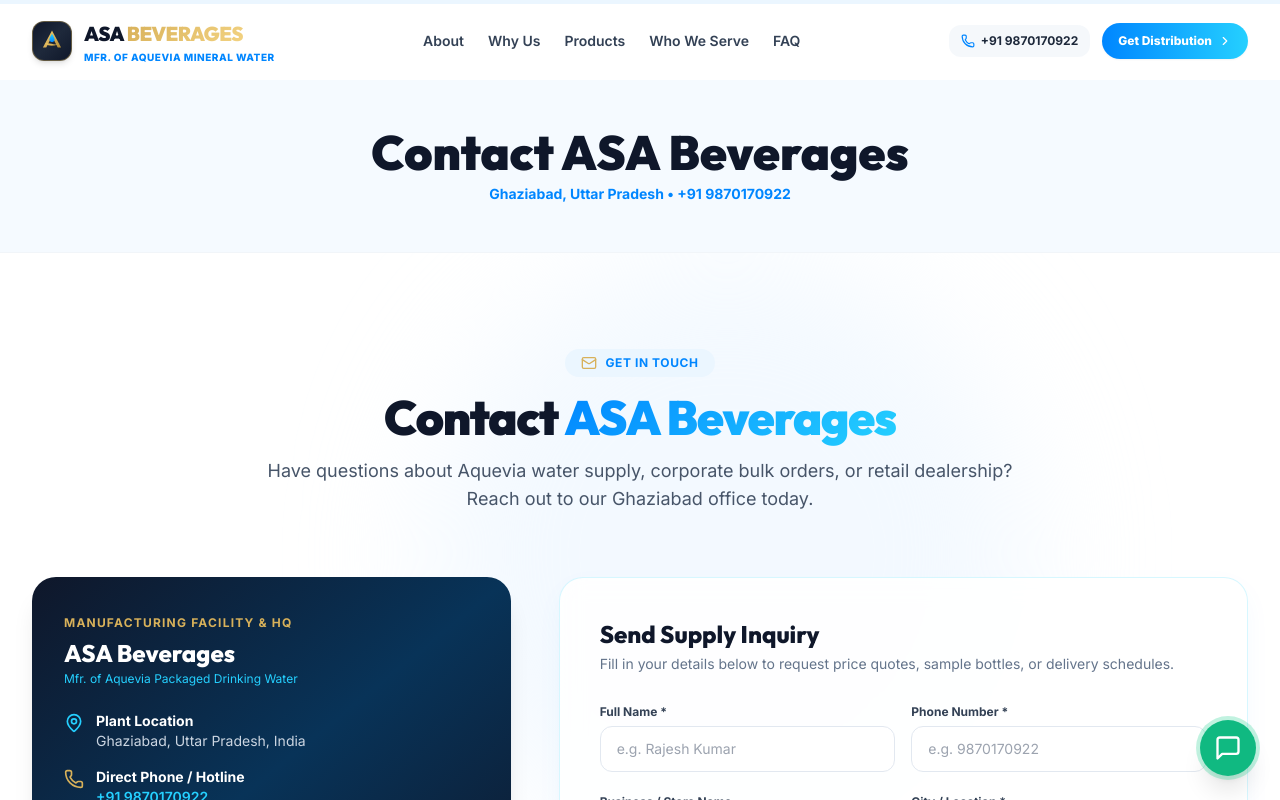
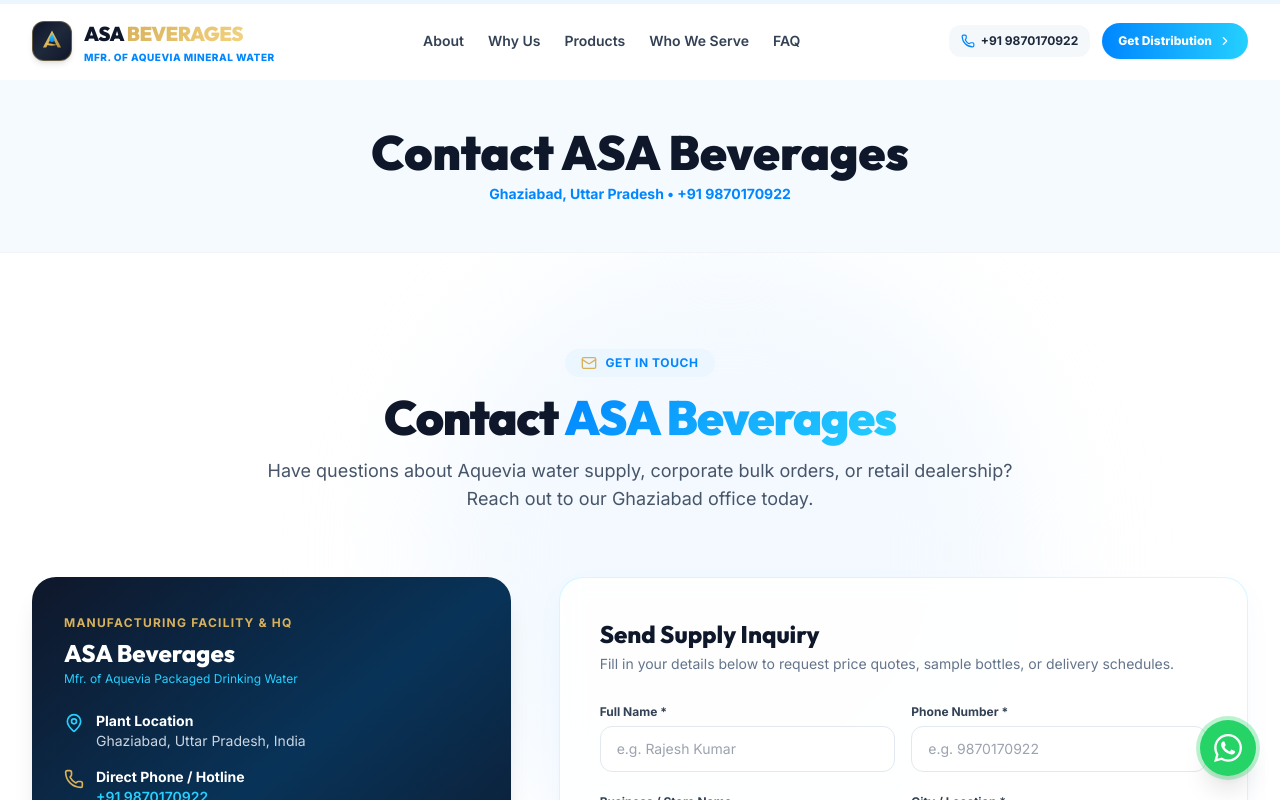
Before and after one commit to Aashish3071/ayuevia, a Next.js app: page /contact in a window 1280 px wide. Shown: the top 800 px of the page. Built offline with nearby package versions, Linux system fonts and the light colour scheme.

Commit message:
Add Google Sheets Webhook handler to API routes and update WhatsApp logo with +91-9870170922 redirect

```diff
--- a/src/app/api/contact/route.ts
+++ b/src/app/api/contact/route.ts
@@ -12,19 +12,32 @@
       );
     }
 
-    // Process submission (simulated database record)
     const submission = {
+      type: "Contact Inquiry",
       id: "REQ-" + Math.floor(100000 + Math.random() * 900000),
       name,
       phone,
       businessName: businessName || "Individual Customer",
       city,
       requirement: requirement || "General Inquiry",
-      timestamp: new Date().toISOString(),
-      status: "Received",
+      timestamp: new Date().toLocaleString("en-IN", { timeZone: "Asia/Kolkata" }),
     };
 
     console.log("New Contact Inquiry Received:", submission);
+
+    // Forward to Google Sheets Webhook if URL is configured
+    const webhookUrl = process.env.GOOGLE_SHEETS_WEBHOOK_URL;
+    if (webhookUrl) {
+      try {
+        await fetch(webhookUrl, {
+          method: "POST",
+          headers: { "Content-Type": "application/json" },
+          body: JSON.stringify(submission),
+        });
+      } catch (err) {
+        console.error("Failed to post to Google Sheets Webhook:", err);
+      }
+    }
 
     return NextResponse.json({
       success: true,
--- a/src/app/api/distributor-inquiry/route.ts
+++ b/src/app/api/distributor-inquiry/route.ts
@@ -13,6 +13,7 @@
     }
 
     const application = {
+      type: "Distributor Application",
       id: "DIST-" + Math.floor(100000 + Math.random() * 900000),
       name,
       phone,
@@ -22,11 +23,24 @@
       state: state || "Uttar Pradesh",
       expectedVolume: expectedVolume || "500-1000 Cases/Month",
       notes: notes || "",
-      timestamp: new Date().toISOString(),
-      status: "Under Territory Review",
+      timestamp: new Date().toLocaleString("en-IN", { timeZone: "Asia/Kolkata" }),
     };
 
     console.log("New Distributor Application Received:", application);
+
+    // Forward to Google Sheets Webhook if URL is configured
+    const webhookUrl = process.env.GOOGLE_SHEETS_WEBHOOK_URL;
+    if (webhookUrl) {
+      try {
+        await fetch(webhookUrl, {
+          method: "POST",
+          headers: { "Content-Type": "application/json" },
+          body: JSON.stringify(application),
+        });
+      } catch (err) {
+        console.error("Failed to post distributor application to Google Sheets Webhook:", err);
+      }
+    }
 
     return NextResponse.json({
       success: true,
--- a/src/components/FloatingWidgets.tsx
+++ b/src/components/FloatingWidgets.tsx
@@ -1,7 +1,21 @@
 "use client";
 
 import React, { useState, useEffect } from "react";
-import { Phone, MessageSquare, ArrowUp, Droplet } from "lucide-react";
+import { Phone, ArrowUp } from "lucide-react";
+
+// Official WhatsApp SVG Logo Icon
+function WhatsAppIcon({ className = "w-6 h-6" }: { className?: string }) {
+  return (
+    <svg
+      className={className}
+      fill="currentColor"
+      viewBox="0 0 24 24"
+      xmlns="http://www.w3.org/2000/svg"
+    >
+      <path d="M17.472 14.382c-.297-.149-1.758-.867-2.03-.967-.273-.099-.471-.148-.67.15-.197.297-.767.966-.94 1.164-.173.199-.347.223-.644.075-.297-.15-1.255-.463-2.39-1.475-.883-.788-1.48-1.761-1.653-2.059-.173-.297-.018-.458.13-.606.134-.133.298-.347.446-.521.151-.172.2-.296.3-.495.099-.198.05-.372-.025-.521-.075-.148-.669-1.611-.916-2.206-.242-.579-.487-.501-.669-.51l-.57-.01c-.198 0-.52.074-.792.372s-1.04 1.016-1.04 2.479 1.065 2.876 1.213 3.074c.149.198 2.095 3.2 5.076 4.487.709.306 1.263.489 1.694.626.712.226 1.36.194 1.872.118.571-.085 1.758-.719 2.006-1.413.248-.695.248-1.29.173-1.414-.074-.124-.272-.198-.57-.347m-5.421 7.403h-.004a9.87 9.87 0 01-5.031-1.378l-.361-.214-3.741.982.998-3.648-.235-.374a9.86 9.86 0 01-1.51-5.26c.001-5.45 4.436-9.884 9.888-9.884 2.64 0 5.122 1.03 6.988 2.898a9.825 9.825 0 012.893 6.99c-.002 5.45-4.437 9.884-9.885 9.884m8.413-18.297A11.815 11.815 0 0012.05 0C5.495 0 .16 5.335.157 11.892c0 2.096.547 4.142 1.588 5.945L.057 24l6.305-1.654a11.882 11.882 0 005.683 1.448h.005c6.554 0 11.89-5.335 11.893-11.893a11.821 11.821 0 00-3.48-8.413z" />
+    </svg>
+  );
+}
 
 export default function FloatingWidgets() {
   const [showScrollTop, setShowScrollTop] = useState(false);
@@ -23,22 +37,25 @@
     window.scrollTo({ top: 0, behavior: "smooth" });
   };
 
+  const whatsappUrl =
+    "https://wa.me/919870170922?text=Hello%20ASA%20Beverages%2C%20I%20am%20interested%20in%20Aquevia%20water%20supply";
+
   return (
     <>
-      {/* Floating Right Action Stack */}
+      {/* Floating Right Action Stack (Desktop) */}
       <div className="fixed bottom-6 right-6 z-40 flex flex-col items-end gap-3">
 
-        {/* WhatsApp Quick Chat */}
+        {/* Official WhatsApp Floating Widget */}
         <a
-          href="https://wa.me/919870170922?text=Hello%20ASA%20Beverages%2C%20I%20am%20interested%20in%20Aquevia%20water%20supply"
+          href={whatsappUrl}
           target="_blank"
           rel="noopener noreferrer"
-          className="group relative flex items-center justify-center w-14 h-14 rounded-full bg-emerald-500 hover:bg-emerald-600 text-white shadow-xl hover:scale-110 active:scale-95 transition-all duration-300 ring-4 ring-emerald-400/30"
-          aria-label="Chat on WhatsApp with ASA Beverages"
+          className="group relative flex items-center justify-center w-14 h-14 rounded-full bg-[#25D366] hover:bg-[#20ba5a] text-white shadow-xl hover:scale-110 active:scale-95 transition-all duration-300 ring-4 ring-[#25D366]/30"
+          aria-label="Chat on WhatsApp (+91-9870170922)"
         >
-          <MessageSquare className="w-7 h-7" />
+          <WhatsAppIcon className="w-7 h-7 text-white" />
           <span className="absolute right-16 bg-slate-900 text-white text-xs font-bold px-3 py-1.5 rounded-xl whitespace-nowrap shadow-md opacity-0 group-hover:opacity-100 transition-opacity pointer-events-none">
-            Chat on WhatsApp
+            WhatsApp Us: +91 9870170922
           </span>
         </a>
 
@@ -54,24 +71,24 @@
         )}
       </div>
 
-      {/* Mobile Bottom Quick Call & WhatsApp Bar */}
+      {/* Mobile Bottom Bar (Call & WhatsApp Direct) */}
       <div className="lg:hidden fixed bottom-0 left-0 right-0 z-30 bg-white/95 backdrop-blur-md border-t border-slate-200 p-2.5 shadow-2xl flex items-center justify-around gap-2">
         <a
           href="tel:+919870170922"
-          className="flex-1 py-2.5 px-4 rounded-xl bg-brand-blue text-white font-bold text-xs flex items-center justify-center gap-2 shadow-sm"
+          className="flex-1 py-2.5 px-3 rounded-xl bg-brand-blue text-white font-bold text-xs flex items-center justify-center gap-2 shadow-sm"
         >
-          <Phone className="w-4 h-4" />
+          <Phone className="w-4 h-4 shrink-0" />
           <span>Call: +91 9870170922</span>
         </a>
 
         <a
-          href="https://wa.me/919870170922?text=Hello%20ASA%20Beverages%2C%20I%20am%20interested%20in%20Aquevia%20water%20supply"
+          href={whatsappUrl}
           target="_blank"
           rel="noopener noreferrer"
-          className="flex-1 py-2.5 px-4 rounded-xl bg-emerald-600 text-white font-bold text-xs flex items-center justify-center gap-2 shadow-sm"
+          className="flex-1 py-2.5 px-3 rounded-xl bg-[#25D366] text-white font-bold text-xs flex items-center justify-center gap-2 shadow-sm"
         >
-          <MessageSquare className="w-4 h-4" />
-          <span>WhatsApp Inquiry</span>
+          <WhatsAppIcon className="w-4 h-4 shrink-0 text-white" />
+          <span>WhatsApp Chat</span>
         </a>
       </div>
     </>
```
Also changed, not shown: 1 other file (tests, documents, lock files or other folders).
